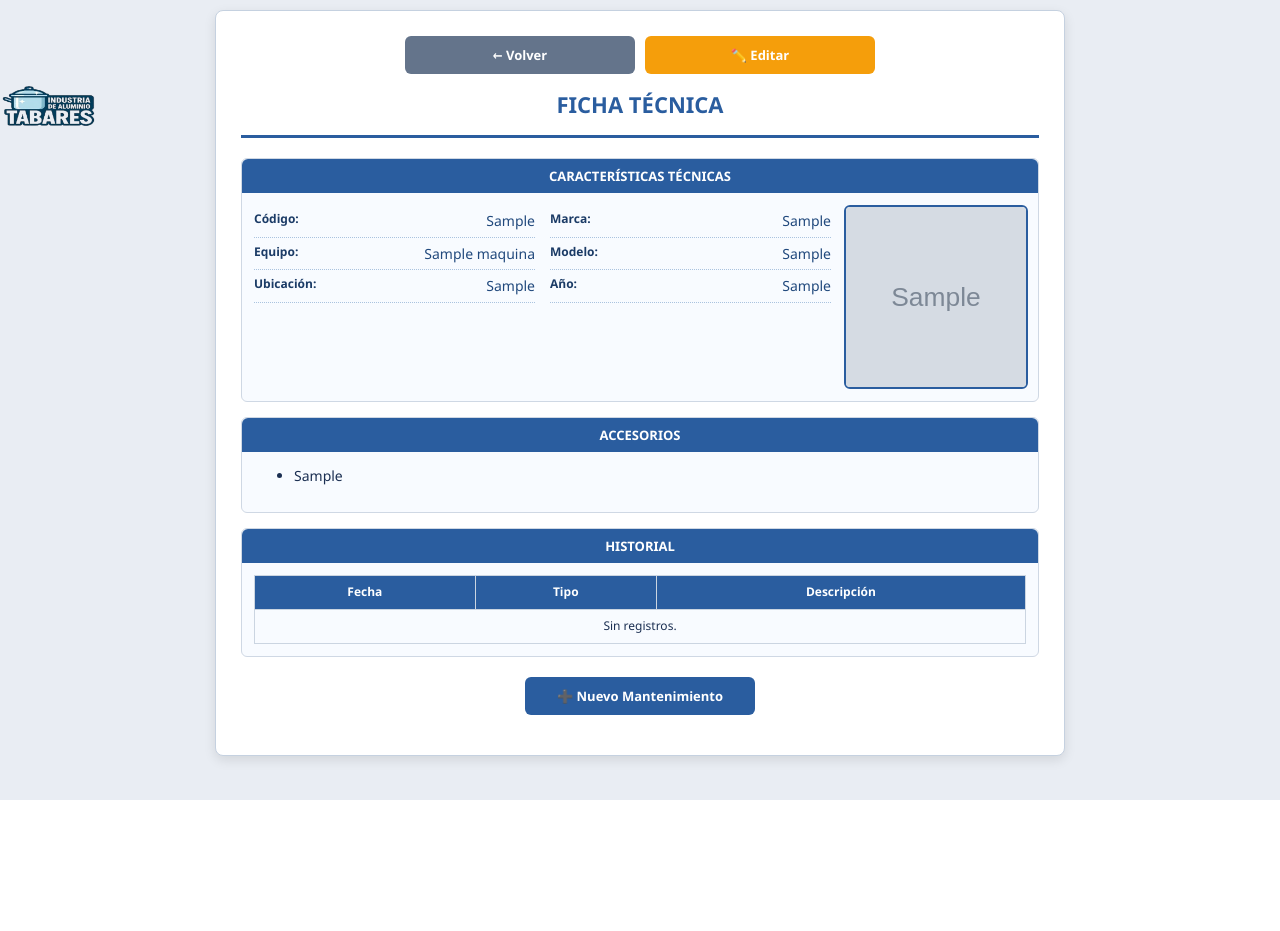
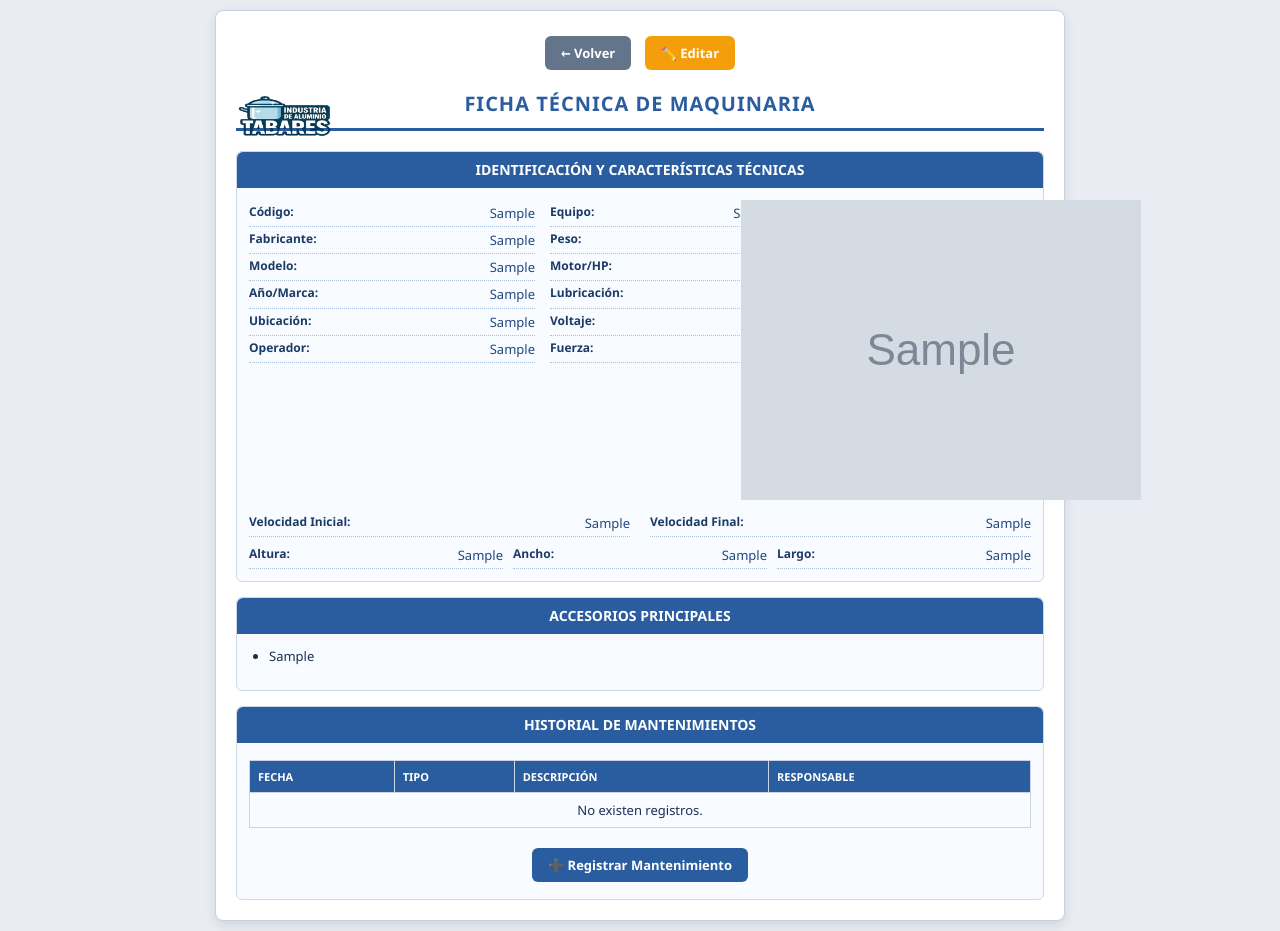
Before and after one commit to AluminiosTabares/mi-app-flask, a Flask app: a page that uses templates/ficha_maquina.html in a window 1280 px wide. Before the commit the page ends 800 px from the top, so only its background shows below. Run offline with Flask 3, Linux system fonts and the light colour scheme; the visitor is signed in with stand-in values (Sample User, id 1); tables that the repository leaves empty hold one stand-in row (values such as "Sample post"); grey boxes marked "Sample" are stand-in pictures.

Commit message:
Update ficha_maquina.html

```diff
--- a/templates/ficha_maquina.html
+++ b/templates/ficha_maquina.html
@@ -5,52 +5,58 @@
     <meta name="viewport" content="width=device-width, initial-scale=1.0">
     <title>Ficha Técnica - {{ ficha.nombre }}</title>
     <style>
-        /* CONFIGURACIÓN BASE RESPONSIVA */
+        /* CONFIGURACIÓN DE PÁGINA Y CUERPO */
+        @page { size: A4; margin: 15mm; }
+
         body {
             font-family: 'Segoe UI', Tahoma, Geneva, Verdana, sans-serif;
             background: #e9edf3;
-            margin: 0;
             padding: 10px;
             display: flex;
             justify-content: center;
             color: #1b2f52;
-            font-size: 14px;
+            font-size: 13px;
             line-height: 1.4;
+            margin: 0;
         }
 
         .contenedor {
             background: #ffffff;
             border: 1px solid #c5d1e0;
             width: 100%;
-            max-width: 850px; /* Se mantiene elegante en PC */
-            padding: 15px;
+            max-width: 850px; /* Vuelve a su tamaño original en PC */
+            padding: 20px;
             box-sizing: border-box;
             border-radius: 8px;
             box-shadow: 0 4px 12px rgba(0,0,0,0.1);
         }
 
-        /* ENCABEZADO ADAPTABLE */
+        /* ENCABEZADO */
         .encabezado-ficha {
             display: flex;
-            flex-direction: column; /* Apilado en móvil por defecto */
             align-items: center;
-            text-align: center;
-            gap: 10px;
+            justify-content: center;
+            position: relative;
             margin-bottom: 20px;
             border-bottom: 3px solid #2a5d9f;
-            padding-bottom: 15px;
+            padding-bottom: 10px;
         }
 
         .logo-ficha {
+            position: absolute;
+            left: 0;
+            top: 0;
             height: 50px;
             width: auto;
         }
 
         h1 {
-            font-size: 18px;
+            text-align: center;
+            font-size: 20px;
             margin: 0;
             color: #2a5d9f;
             text-transform: uppercase;
+            letter-spacing: 1px;
         }
 
         /* BLOQUES */
@@ -67,106 +73,77 @@
             background: #2a5d9f;
             color: white;
             text-align: center;
-            padding: 8px;
-            font-size: 13px;
+            padding: 8px 0;
+            font-size: 14px;
             border-radius: 6px 6px 0 0;
             text-transform: uppercase;
         }
 
-        /* GRID RESPONSIVO (La magia está aquí) */
+        /* GRID ORIGINAL - RECUPERADO */
         .bloque-identificacion {
             display: grid;
-            grid-template-columns: 1fr; /* Una columna en móvil */
+            grid-template-columns: 1fr 1fr 180px; /* Recuperamos las 3 columnas */
             gap: 15px;
         }
 
-        /* Media Query para Tablets y PC */
-        @media (min-width: 768px) {
+        /* AJUSTE PARA MÓVIL (SOLO AQUÍ) */
+        @media (max-width: 600px) {
             .bloque-identificacion {
-                grid-template-columns: 1fr 1fr 180px; /* Vuelve a 3 columnas en PC */
+                grid-template-columns: 1fr; /* Se apila solo en pantallas muy chicas */
+            }
+            .logo-ficha {
+                position: static;
+                margin-bottom: 10px;
             }
             .encabezado-ficha {
-                flex-direction: row; /* Logo a la izquierda en PC */
-                justify-content: center;
+                flex-direction: column;
             }
-            .logo-ficha {
-                position: absolute;
-                left: 0;
-            }
-            h1 { font-size: 22px; }
-            .contenedor { padding: 25px; }
         }
 
         .campo {
             display: flex;
             justify-content: space-between;
             border-bottom: 1px dotted #aac3df;
-            padding: 6px 0;
+            padding: 4px 0;
         }
 
         .label { font-weight: 700; color: #1b3b66; font-size: 12px; }
         .valor { text-align: right; color: #21497d; font-weight: 500; }
 
-        /* IMAGEN ADAPTABLE */
-        .imagen-maquina {
-            display: flex;
-            justify-content: center;
-        }
-
+        /* IMAGEN ORIGINAL */
         .imagen-maquina img, .foto-vacia {
-            width: 100%;
-            max-width: 200px;
-            aspect-ratio: 1/1;
+            width: 170px;
+            height: 170px;
             object-fit: cover;
             border: 2px solid #2a5d9f;
             border-radius: 6px;
+            background: #fff;
         }
 
-        /* TABLA RESPONSIVA */
-        .tabla-contenedor {
-            width: 100%;
-            overflow-x: auto; /* Permite scroll lateral en tablas largas en móvil */
-        }
-
-        table {
-            width: 100%;
-            border-collapse: collapse;
-            min-width: 600px; /* Asegura que la tabla no se colapse feo */
-        }
-
-        th, td { padding: 8px; border: 1px solid #cbd5e1; font-size: 12px; }
-        th { background: #2a5d9f; color: white; }
+        /* TABLA ORIGINAL */
+        .tabla-contenedor { width: 100%; overflow-x: auto; }
+        table { width: 100%; border-collapse: collapse; margin-top: 5px; }
+        th, td { padding: 8px; text-align: left; border: 1px solid #cbd5e1; }
+        th { background: #2a5d9f; color: white; text-transform: uppercase; font-size: 11px; }
 
         /* BOTONES */
-        .acciones-nav {
-            display: flex;
-            flex-wrap: wrap;
-            justify-content: center;
-            gap: 10px;
-            margin-bottom: 15px;
-        }
-
-        .volver, .btn-agregar-historial, .btn-editar {
+        .acciones-nav { text-align: center; margin-bottom: 15px; }
+        .volver, .btn-editar, .btn-agregar-historial {
+            display: inline-block;
             text-decoration: none;
             color: white;
-            padding: 10px 15px;
+            padding: 8px 16px;
             border-radius: 6px;
-            font-size: 13px;
+            margin: 5px;
             font-weight: 600;
-            text-align: center;
-            flex-grow: 1; /* Los botones crecen en móvil */
-            max-width: 200px;
         }
-
         .volver { background: #64748b; }
         .btn-editar { background: #f59e0b; }
         .btn-agregar-historial { background: #2a5d9f; }
 
-        /* MODO IMPRESIÓN */
         @media print {
+            .acciones-nav { display: none !important; }
             body { background: white; padding: 0; }
-            .acciones-nav { display: none !important; }
-            .contenedor { border: none; box-shadow: none; width: 100%; max-width: 100%; }
         }
     </style>
 </head>
@@ -182,47 +159,65 @@
 
         <div class="encabezado-ficha">
             <img src="{{ url_for('static', filename='img/logoTabares.png') }}" alt="Logo" class="logo-ficha">
-            <h1>Ficha Técnica</h1>
+            <h1>Ficha Técnica de Maquinaria</h1>
         </div>
 
         <div class="bloque">
-            <h2>Características Técnicas</h2>
+            <h2>Identificación y Características Técnicas</h2>
             <div class="bloque-identificacion">
                 <div>
-                    <div class="campo"><span class="label">Código:</span><span class="valor">{{ ficha.codigo }}</span></div>
-                    <div class="campo"><span class="label">Equipo:</span><span class="valor">{{ ficha.nombre }}</span></div>
-                    <div class="campo"><span class="label">Ubicación:</span><span class="valor">{{ ficha.ubicacion }}</span></div>
+                    <div class="campo"><span class="label">Código:</span><span class="valor">{{ ficha.codigo or "-" }}</span></div>
+                    <div class="campo"><span class="label">Fabricante:</span><span class="valor">{{ ficha.fabricante or "-" }}</span></div>
+                    <div class="campo"><span class="label">Modelo:</span><span class="valor">{{ ficha.modelo or "-" }}</span></div>
+                    <div class="campo"><span class="label">Año/Marca:</span><span class="valor">{{ ficha.anio or "-" }}</span></div>
+                    <div class="campo"><span class="label">Ubicación:</span><span class="valor">{{ ficha.ubicacion or "-" }}</span></div>
+                    <div class="campo"><span class="label">Operador:</span><span class="valor">{{ ficha.operador or "-" }}</span></div>
                 </div>
+
                 <div>
-                    <div class="campo"><span class="label">Marca:</span><span class="valor">{{ ficha.fabricante }}</span></div>
-                    <div class="campo"><span class="label">Modelo:</span><span class="valor">{{ ficha.modelo }}</span></div>
-                    <div class="campo"><span class="label">Año:</span><span class="valor">{{ ficha.anio }}</span></div>
+                    <div class="campo"><span class="label">Equipo:</span><span class="valor">{{ ficha.nombre or "-" }}</span></div>
+                    <div class="campo"><span class="label">Peso:</span><span class="valor">{{ ficha.peso or "-" }}</span></div>
+                    <div class="campo"><span class="label">Motor/HP:</span><span class="valor">{{ ficha.motor_hp or "-" }}</span></div>
+                    <div class="campo"><span class="label">Lubricación:</span><span class="valor">{{ ficha.tipo_lubricacion or "-" }}</span></div>
+                    <div class="campo"><span class="label">Voltaje:</span><span class="valor">{{ ficha.voltaje or "-" }}</span></div>
+                    <div class="campo"><span class="label">Fuerza:</span><span class="valor">{{ ficha.fuerza or "-" }}</span></div>
                 </div>
-                <div class="imagen-maquina">
+
+                <div style="display: flex; justify-content: center;">
                     {% if ficha.imagen_maquina %}
                         <img src="{{ ficha.imagen_maquina if 'http' in ficha.imagen_maquina else url_for('static', filename='imagenes/' + ficha.imagen_maquina) }}" alt="Foto">
                     {% else %}
-                        <div class="foto-vacia">SIN FOTO</div>
+                        <div class="foto-vacia" style="display:flex; align-items:center; justify-content:center; border: 2px dashed #ccc; color: #999; text-align:center;">SIN REGISTRO<br>FOTOGRÁFICO</div>
                     {% endif %}
                 </div>
+            </div>
+
+            <div style="margin-top: 10px; display: grid; grid-template-columns: 1fr 1fr; gap: 20px;">
+                <div class="campo"><span class="label">Velocidad Inicial:</span><span class="valor">{{ ficha.velocidad_inicial or "-" }}</span></div>
+                <div class="campo"><span class="label">Velocidad Final:</span><span class="valor">{{ ficha.velocidad_final or "-" }}</span></div>
+            </div>
+            <div style="margin-top: 5px; display: grid; grid-template-columns: 1fr 1fr 1fr; gap: 10px;">
+                <div class="campo"><span class="label">Altura:</span><span class="valor">{{ ficha.altura or "-" }}</span></div>
+                <div class="campo"><span class="label">Ancho:</span><span class="valor">{{ ficha.ancho or "-" }}</span></div>
+                <div class="campo"><span class="label">Largo:</span><span class="valor">{{ ficha.largo or "-" }}</span></div>
             </div>
         </div>
 
         <div class="bloque">
-            <h2>Accesorios</h2>
+            <h2>Accesorios Principales</h2>
             {% if ficha.accesorios_list %}
-                <ul>
+                <ul style="padding-left: 20px;">
                 {% for acc in ficha.accesorios_list %}
                     <li>{{ acc }}</li>
                 {% endfor %}
                 </ul>
             {% else %}
-                <p style="text-align:center; color:#7b8ca8;">Sin accesorios.</p>
+                <p style="text-align:center; color:#7b8ca8;">No se tienen accesorios registrados.</p>
             {% endif %}
         </div>
 
         <div class="bloque">
-            <h2>Historial</h2>
+            <h2>Historial de Mantenimientos</h2>
             <div class="tabla-contenedor">
                 <table>
                     <thead>
@@ -230,6 +225,7 @@
                             <th>Fecha</th>
                             <th>Tipo</th>
                             <th>Descripción</th>
+                            <th>Responsable</th>
                         </tr>
                     </thead>
                     <tbody>
@@ -239,18 +235,18 @@
                                 <td>{{ item.fecha | datetimeformat }}</td>
                                 <td>{{ item.tipo }}</td>
                                 <td>{{ item.descripcion }}</td>
+                                <td>{{ item.responsable }}</td>
                             </tr>
                             {% endfor %}
                         {% else %}
-                            <tr><td colspan="3" style="text-align:center;">Sin registros.</td></tr>
+                            <tr><td colspan="4" style="text-align:center;">No existen registros.</td></tr>
                         {% endif %}
                     </tbody>
                 </table>
             </div>
-        </div>
-
-        <div style="text-align: center; margin-top: 20px;" class="acciones-nav">
-            <a href="{{ url_for('agregar_historial', codigo=ficha.codigo) }}" class="btn-agregar-historial">➕ Nuevo Mantenimiento</a>
+            <div style="text-align: center; margin-top: 15px;">
+                <a href="{{ url_for('agregar_historial', codigo=ficha.codigo) }}" class="btn-agregar-historial">➕ Registrar Mantenimiento</a>
+            </div>
         </div>
     </div>
 </body>
```
